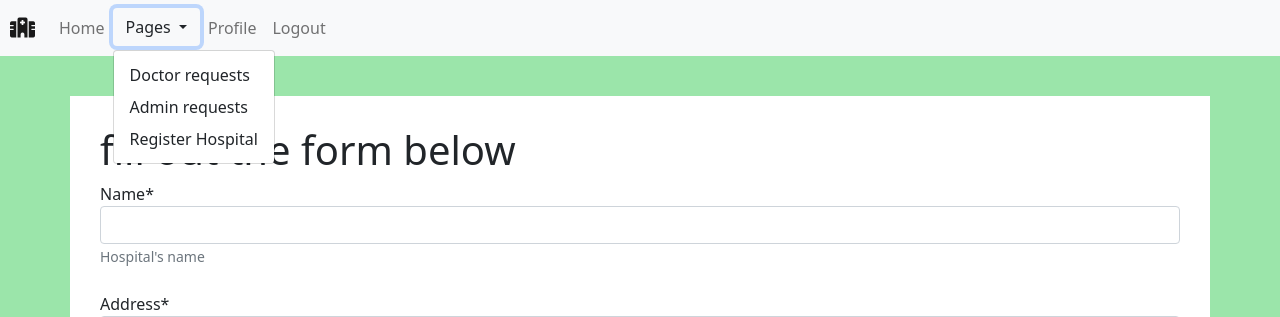
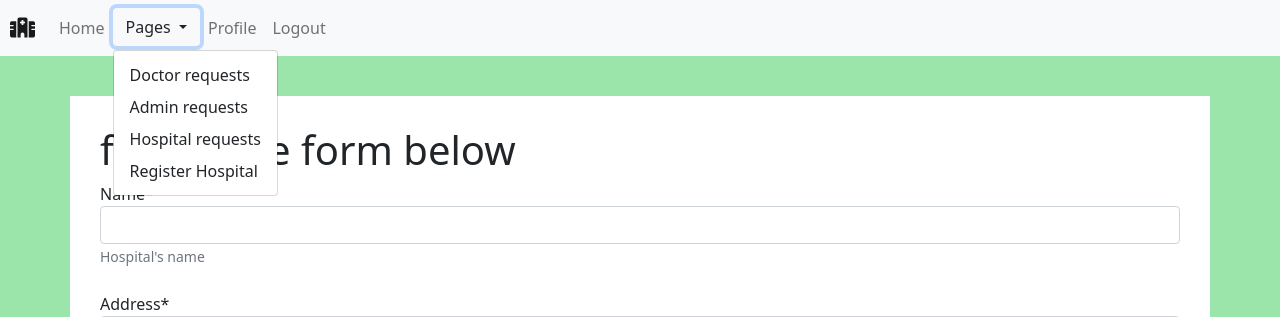
Before and after one commit to mohamad-liyaghi/hospital-management, a Django app: page /hospital/register-hospital/ in a window 1280 px wide, after a click on "Pages". Shown: the top 317 px of the page. Run offline with Django 4.2, Linux system fonts and the light colour scheme; the visitor is signed in with stand-in values (Sample User, id 1); data that the repository does not hold is empty; some libraries are stand-ins or nearby versions.

Commit message:
Reject/Accept hospital mixins and views updated

```diff
--- a/app/hospital/mixins.py
+++ b/app/hospital/mixins.py
@@ -11,7 +11,7 @@ class HospitalViewMixin():
 
 class ConfirmHospitalMixin():
     def dispatch(self,request,*args,**kwargs):
-        if self.request.user.admin_stat == "ac":
+        if self.request.user.is_superuser or self.request.user.admin_stat == "ad":
             return super().dispatch(request,*args,**kwargs)
         else:
             return redirect("base:home")
--- a/app/hospital/urls.py
+++ b/app/hospital/urls.py
@@ -1,9 +1,6 @@
 from django.urls import path
-from hospital.views import (RegisterHospitalView,
-                            ConfirmHospitalListView,
-                            HospitalProfileView,
-                            AcceptHospitalView,
-                            DeclineHospitalView,)
+from hospital.views import (RegisterHospitalView, ConfirmHospitalListView,
+                            HospitalProfileView, AcceptHospitalView, DeclineHospitalView,)
 
 app_name = "hospital"
 
@@ -11,7 +8,7 @@ urlpatterns = [
     path("register-hospital/",RegisterHospitalView.as_view(),name="register-hospital"),
     path("hospital-confirm-list/",ConfirmHospitalListView.as_view(),name="hospital-confirm-list"),
     path("profile/<str:id>/",HospitalProfileView.as_view(),name="profile"),
-    path("accept-hospital/<str:id>/",AcceptHospitalView.as_view(),name="accept-hospital"),
-    path("decline-hospital/<str:id>/",DeclineHospitalView.as_view(),name="decline-hospital"),
+    path("accept-hospital/<int:id>/<int:hospital_id>/",AcceptHospitalView.as_view(),name="accept-hospital"),
+    path("decline-hospital/<int:id>/<int:hospital_id>/",DeclineHospitalView.as_view(),name="decline-hospital"),
 
 ]
--- a/app/hospital/views.py
+++ b/app/hospital/views.py
@@ -48,21 +48,22 @@ class HospitalProfileView(LoginRequiredMixin,DetailView):
 class AcceptHospitalView(LoginRequiredMixin,ConfirmHospitalMixin,DetailView):
     def get(self,request, *args, **kwargs):
         id = self.kwargs['id']
-        hospital = Hospital.objects.filter(hospital_id=id)
-        for i in hospital:
-            BaseUser.objects.filter(username=i.owner).update(
-                hospital_to_request= i
-            )
-        hospital.update(status="a")
+        hospital_id = self.kwargs["hospital_id"]
+
+        hospital = Hospital.objects.filter(id= id, hospital_id=hospital_id).first()
+        print(hospital)
+
+        hospital.status = "a"
+        hospital.save()
         return redirect("hospital:hospital-confirm-list")
 
 class DeclineHospitalView(LoginRequiredMixin,ConfirmHospitalMixin,DetailView):
     def get(self, request, *args, **kwargs):
         id = self.kwargs['id']
-        hospital = Hospital.objects.filter(hospital_id=id)
-        for i in hospital:
-            BaseUser.objects.filter(username=i.owner).update(
-                hospital_to_request=None
-            )
-        hospital.update(status="d")
+        hospital_id = self.kwargs["hospital_id"]
+
+        hospital = Hospital.objects.filter(id= id, hospital_id=hospital_id).first()
+
+        hospital.status = "r"
+        hospital.save()
         return redirect("hospital:hospital-confirm-list")
--- a/templates/base/navbar.html
+++ b/templates/base/navbar.html
@@ -35,6 +35,8 @@
                 <ul class="dropdown-menu" aria-labelledby="dropdownMenuButton1">
                       <li><a class="dropdown-item" href="{%url 'doctor:confirm-doctor-page'%}">Doctor requests</a></li>
                       <li><a class="dropdown-item" href="{%url 'admins:confrim-admin-list'%}">Admin requests</a></li>
+                      <li><a class="dropdown-item" href="{%url 'hospital:hospital-confirm-list'%}">Hospital requests</a></li>
+
                         {%if request.user.hospital_owner.count == 0 %}
                           <li><a class="dropdown-item" href="{%url 'hospital:register-hospital' %}">Register Hospital</a></li>
                         {%endif%}
```
Also changed, not shown: templates/hospital/HospitalProfile.html (+3 -4 lines).
